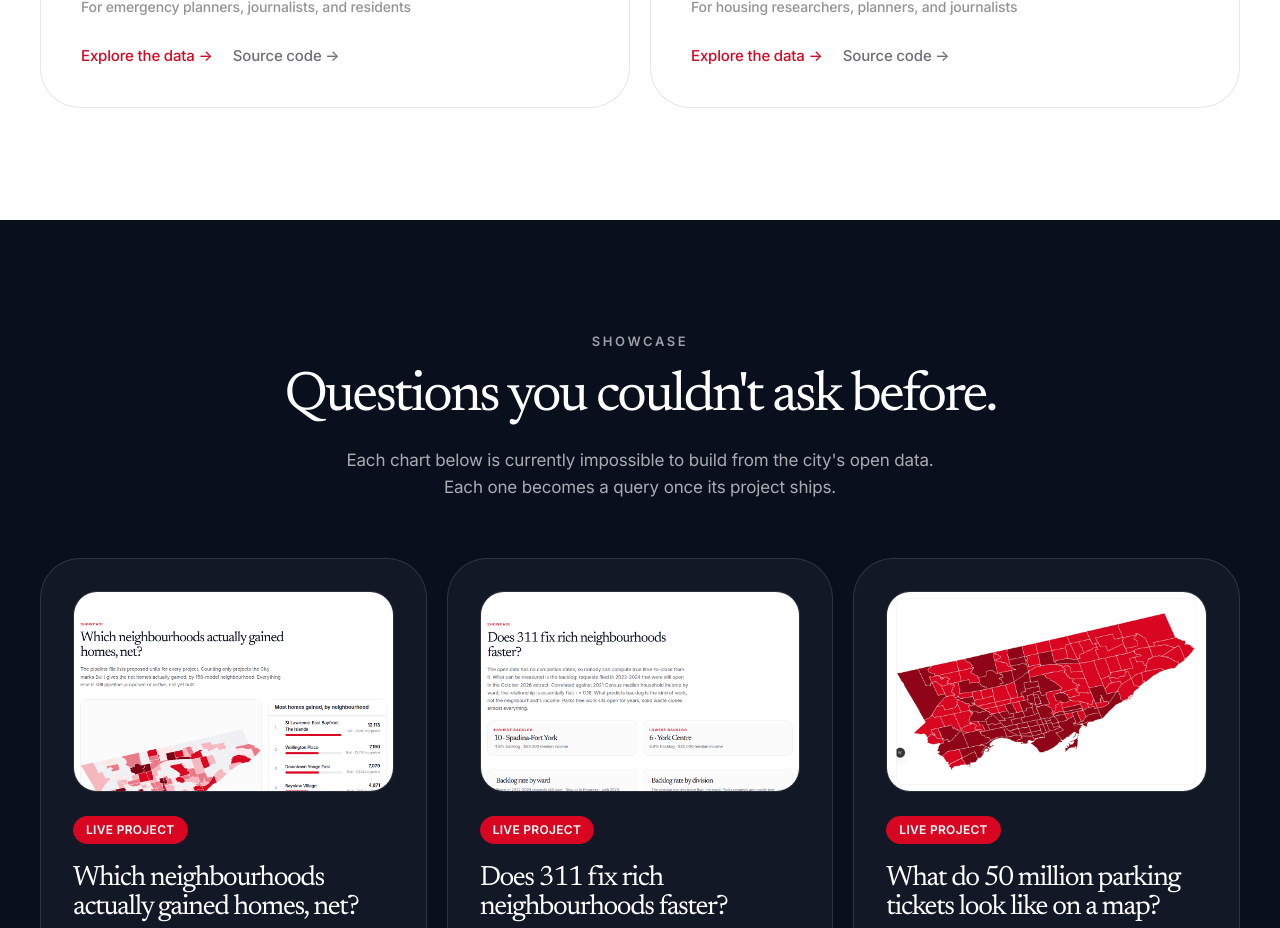
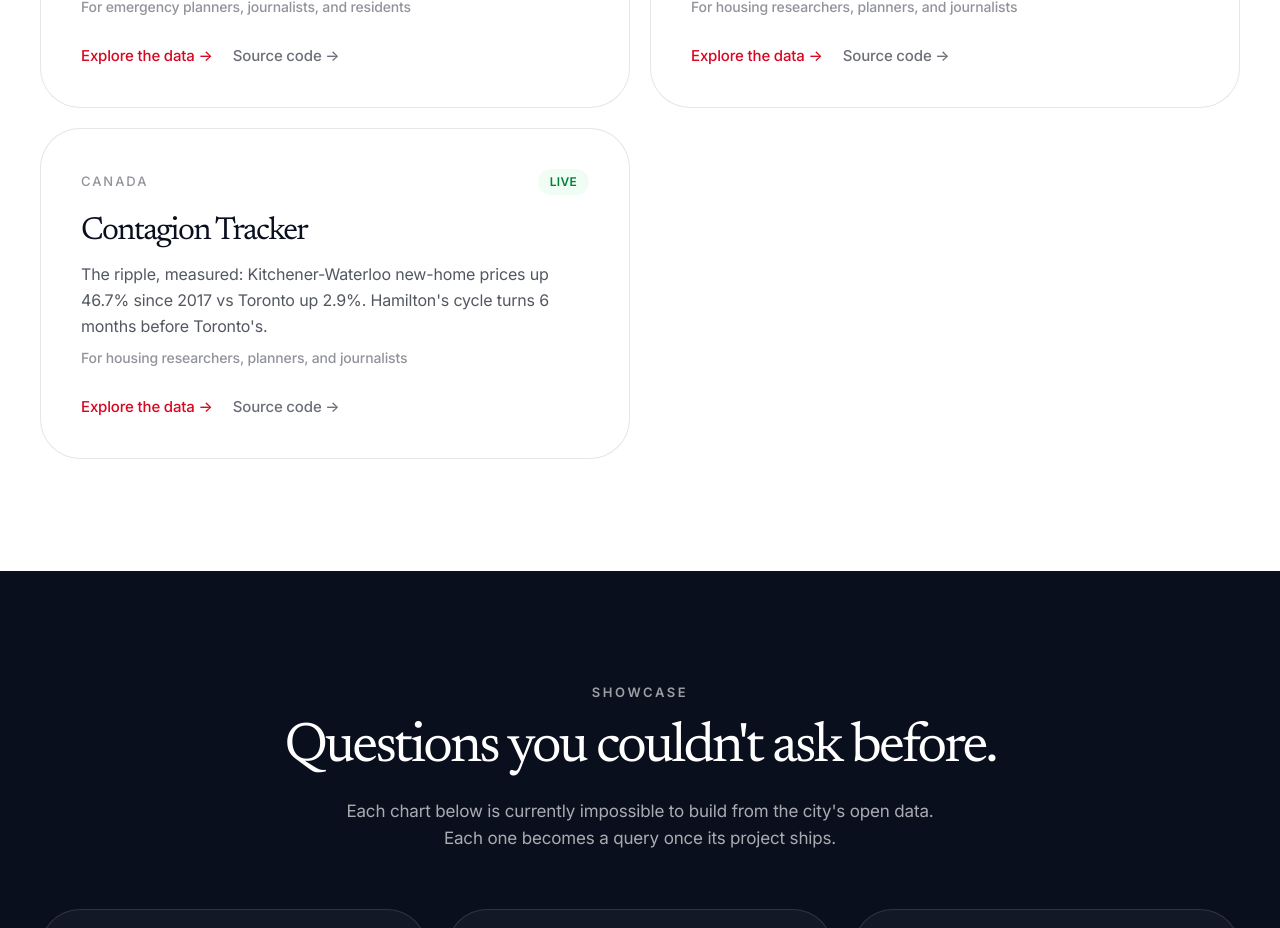
Before and after one commit to Nshipyard/canada-nshipyard, a Next.js app: page / in a window 1280 px wide. Shown: the part 4920-5848 px from the top of the page. Built offline with nearby package versions, Linux system fonts and the light colour scheme.

Commit message:
Add Contagion Tracker project card (EN/FR)

```diff
--- a/src/i18n.tsx
+++ b/src/i18n.tsx
@@ -221,6 +221,16 @@ const en = {
         desc: "What got built near the stations: 125 rail stations joined to 2,314 development projects. 41.1% of the pipeline sits within 800m of an open station.",
         user: "For housing researchers, planners, and journalists",
         url: "https://supply.canada.nshipyard.com",
+        cta: "explore" as const,
+        status: "live" as const,
+      },
+      {
+        repo: "canada-contagion-tracker",
+        name: "Contagion Tracker",
+        tag: "Canada",
+        desc: "The ripple, measured: Kitchener-Waterloo new-home prices up 46.7% since 2017 vs Toronto up 2.9%. Hamilton's cycle turns 6 months before Toronto's.",
+        user: "For housing researchers, planners, and journalists",
+        url: "https://contagion.canada.nshipyard.com",
         cta: "explore" as const,
         status: "live" as const,
       },
@@ -582,6 +592,16 @@ const fr: Dict = {
         cta: "explore" as const,
         status: "live" as const,
       },
+      {
+        repo: "canada-contagion-tracker",
+        name: "Suivi de la contagion",
+        tag: "Canada",
+        desc: "La vague, mesurée : les prix des maisons neuves à Kitchener-Waterloo en hausse de 46,7 % depuis 2017 contre 2,9 % à Toronto. Le cycle de Hamilton tourne 6 mois avant celui de Toronto.",
+        user: "Pour les chercheurs en logement, les urbanistes et les journalistes",
+        url: "https://contagion.canada.nshipyard.com",
+        cta: "explore" as const,
+        status: "live" as const,
+      },
     ],
   },
   showcase: {
```
